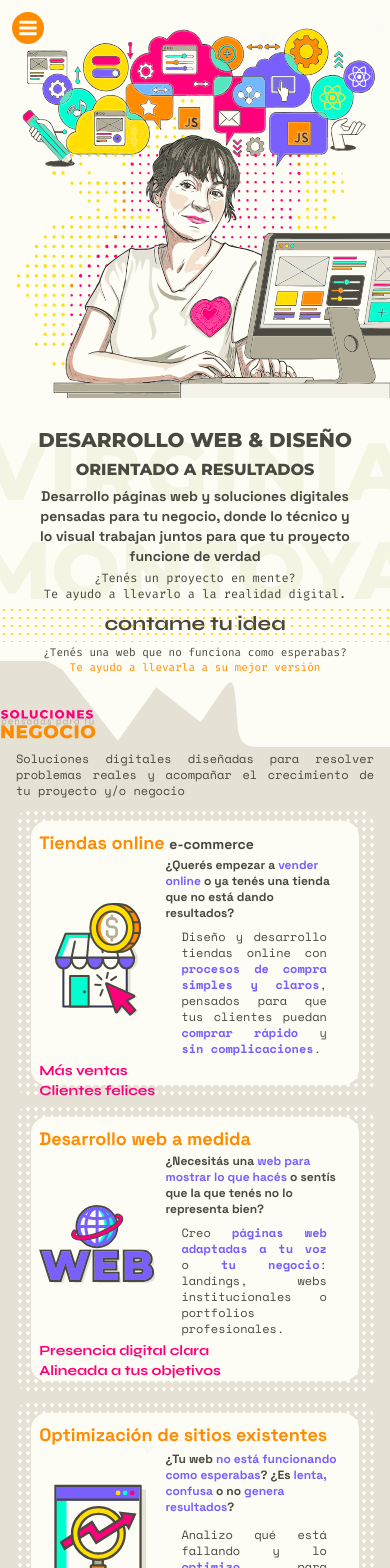
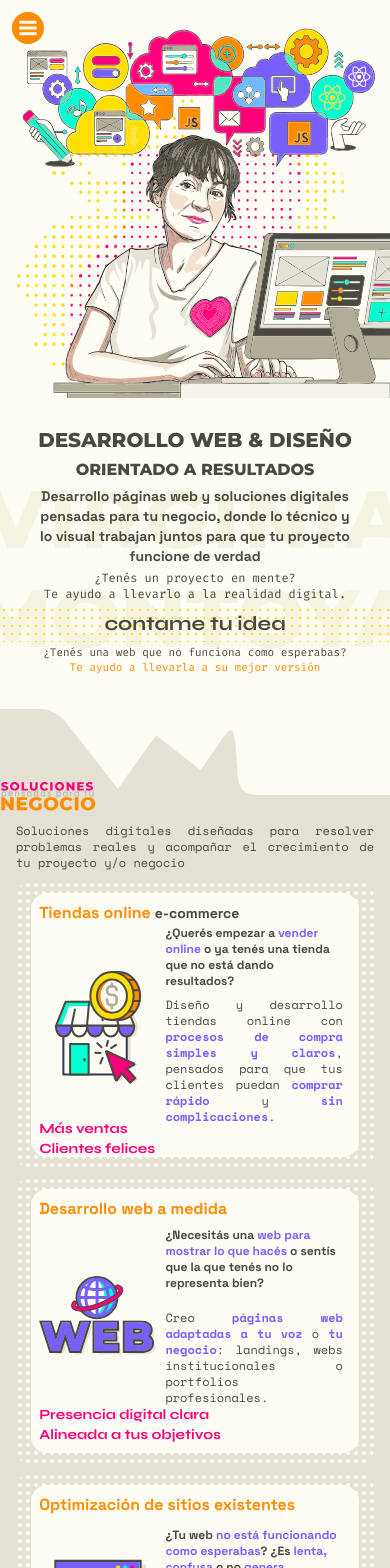
Before and after one commit to mvirm/web, a React (Vite) app in the folder web/: page / in a window 390 px wide. Shown: the top 1568 px of the page. Built offline with nearby package versions, Linux system fonts and the light colour scheme.

Commit message:
ajustes finales

```diff
--- a/web/index.html
+++ b/web/index.html
@@ -17,6 +17,7 @@
     />
     <link rel="icon" type="image/svg+xml" href="/icon.svg" />
     <meta name="viewport" content="width=device-width, initial-scale=1.0" />
+    <meta name="color-scheme" content="light" />
     <title>web</title>
   </head>
   <body>
--- a/web/src/components/footer/Footer.jsx
+++ b/web/src/components/footer/Footer.jsx
@@ -28,7 +28,10 @@ const Footer = ({ setShowModal }) => {
             <h6>CONTACTO</h6>
           </div>
         </section>
-        <p>© 2026 Virginia Montoya Web Site. All rights reserved.</p>
+        <p>
+          ©2026 Virginia Montoya Web Site.
+          <br /> All rights reserved.
+        </p>
       </div>
     </footer>
   );
--- a/web/src/index.css
+++ b/web/src/index.css
@@ -91,6 +91,9 @@ Ahora su archivo CSS está asociado con Tailwind CSS en lugar de CSS normal y la
 
 /* estilos customizados*/
 @layer base {
+  html {
+    color-scheme: light;
+  }
   body {
     @apply bg-parchment text-text-primary font-body text-xs md:text-sm;
   }
@@ -166,12 +169,12 @@ Ahora su archivo CSS está asociado con Tailwind CSS en lugar de CSS normal y la
 }
 .heroPictureLayout {
   & picture {
-    @apply -top-12 md:top-0  -mb-12 md:mb-0;
+    @apply top-0  -mb-12 md:mb-0;
   }
 }
 .projectsPictureLayout {
   & picture {
-    @apply top-2 md:-top-22 lg:-top-40 -mb-12 md:mb-0;
+    @apply top-1 md:-top-22 lg:-top-40 -mb-12 md:mb-0;
   }
 }
 /*ESTILOS HERO*/
@@ -260,7 +263,7 @@ Ahora su archivo CSS está asociado con Tailwind CSS en lugar de CSS normal y la
   }
 }
 .servicesLayout {
-  @apply -mt-22 md:-mt-18 lg:-mt-36;
+  @apply mt-8 md:-mt-18 lg:-mt-36;
 }
 .projectsLayout {
   @apply -mt-26 md:-mt-76 lg:-mt-144;
@@ -301,7 +304,7 @@ Ahora su archivo CSS está asociado con Tailwind CSS en lugar de CSS normal y la
 .serviceCard {
   @apply bg-cream rounded-2xl w-11/12 h-11/12 md:w-10/12  flex flex-col p-2 lg:p-4;
   & h3 {
-    @apply font-subtitle text-title font-bold text-lg lg:text-xl;
+    @apply font-subtitle text-title font-bold text-base md:text-lg lg:text-xl;
   }
 }
 .serviceCardContent {
@@ -325,11 +328,11 @@ Ahora su archivo CSS está asociado con Tailwind CSS en lugar de CSS normal y la
     @apply block lg:hidden font-subtitle text-xs;
   }
   & p {
-    @apply text-xs lg:text-sm lg:mt-auto mb-1;
+    @apply w-full p-0 text-xs lg:text-sm lg:mt-auto mb-1;
   }
 }
 .serviceCardHighlights {
-  @apply flex flex-col mt-auto;
+  @apply flex flex-col -mt-2.5 md:mt-auto;
   & span {
     @apply font-button text-sm lg:text-base text-magenta font-semibold;
   }
@@ -362,7 +365,7 @@ Ahora su archivo CSS está asociado con Tailwind CSS en lugar de CSS normal y la
     @apply w-1/3 h-auto lg:w-3/5;
   }
   & p {
-    @apply text-xs lg:text-sm mt-2 lg:mt-4 text-left lg:text-justify leading-relaxed;
+    @apply text-xs lg:text-sm mt-2 lg:mt-4 text-left lg:text-justify leading-relaxed p-0;
   }
 }
 .benefitCardHighlight {
@@ -432,7 +435,7 @@ Ahora su archivo CSS está asociado con Tailwind CSS en lugar de CSS normal y la
 .projectCard-sectionImages {
   @apply flex w-full items-center justify-around order-1 md:order-2;
   & img {
-    @apply min-w-30 md:min-w-52 lg:min-w-96 h-auto;
+    @apply min-w-24 md:min-w-52 lg:min-w-96 h-auto;
   }
 }
 .projectCard-sectionDetails {
@@ -489,7 +492,7 @@ Ahora su archivo CSS está asociado con Tailwind CSS en lugar de CSS normal y la
 .processCardBody {
   @apply flex-1 flex flex-col justify-end w-full min-h-0 pb-0 mb-0;
   & p {
-    @apply font-body text-ink text-[0.8rem] md:text-xs lg:text-sm text-left md:text-justify leading-tight tracking-wide;
+    @apply font-body text-ink text-[0.8rem] md:text-xs lg:text-sm text-left md:text-justify leading-tight tracking-wide p-0;
   }
 }
 /*CTA proyectos y Procesos */
@@ -528,12 +531,12 @@ Ahora su archivo CSS está asociado con Tailwind CSS en lugar de CSS normal y la
 .philosophyCardBody {
   @apply flex-1 flex flex-col justify-center w-full min-h-0 pb-0 mb-0 p-4;
   & p {
-    @apply font-body text-ink text-[0.8rem] md:text-xs lg:text-sm text-left md:text-justify leading-tight tracking-wide;
+    @apply font-body text-ink text-[0.8rem] md:text-xs lg:text-sm text-left md:text-justify leading-tight tracking-wide p-0;
   }
 }
 /*estilos card forma de pensar final*/
 .philosophyFinally {
-  @apply w-full relative overflow-hidden min-h-28 lg:min-h-40 flex items-center justify-center mt-6 lg:mt-10;
+  @apply w-full relative overflow-hidden min-h-36 lg:min-h-40 flex items-center justify-center mt-6 lg:mt-10;
   & picture {
     @apply absolute h-full pointer-events-none;
     & img {
@@ -544,7 +547,7 @@ Ahora su archivo CSS está asociado con Tailwind CSS en lugar de CSS normal y la
 .philosophyFinallyContent {
   @apply absolute inset-0 z-10 flex flex-col items-center justify-center h-full text-center w-full pb-10;
   & p {
-    @apply w-full font-body text-ink text-xs md:text-sm lg:text-xl text-center leading-tight tracking-wide pt-1;
+    @apply w-full font-body text-ink text-xs md:text-sm lg:text-xl text-center leading-tight tracking-wide pt-1 px-0;
   }
   & h6 {
     @apply font-cta text-base md:text-xl lg:text-3xl text-text-strong w-full md:w-5/6 mb-2 md:mb-3 lg:mb-10;
@@ -603,8 +606,11 @@ Ahora su archivo CSS está asociado con Tailwind CSS en lugar de CSS normal y la
         @apply text-base lg:text-lg font-cta text-text-primary;
       }
     }
-    & p {
-      @apply text-xs lg:text-sm text-text-primary mt-auto;
+  }
+  & p {
+    @apply w-full text-xs lg:text-sm text-text-primary mt-auto text-center;
+    & br {
+      @apply block md:hidden;
     }
   }
 }
@@ -641,7 +647,7 @@ Ahora su archivo CSS está asociado con Tailwind CSS en lugar de CSS normal y la
     @apply w-full flex-1 flex items-center justify-center;
   }
   & span {
-    @apply text-sm md:text-base lg:text-lg font-cta text-text-primary w-full text-center mb-10 md:mb-8 lg:mb-4;
+    @apply text-xs md:text-base lg:text-lg font-cta text-text-primary w-full text-center mb-10 md:mb-8 lg:mb-4;
     & a {
       @apply text-orange pointer-events-auto hover:text-magenta transition-colors duration-200;
     }
@@ -660,11 +666,11 @@ Ahora su archivo CSS está asociado con Tailwind CSS en lugar de CSS normal y la
       @apply w-full lg:w-4/5 rounded-lg border border-stone  bg-linen p-2 text-sm md:text-base font-cta text-text-primary pointer-events-auto focus:outline-none focus:ring-2 focus:ring-orange transition-all duration-200;
     }
     & textarea {
-      @apply resize-none h-80 md:h-72 lg:h-40 overflow-y-auto;
+      @apply resize-none h-64 md:h-72 lg:h-40 overflow-y-auto;
     }
   }
   & button {
-    @apply text-text-primary font-button font-bold text-xl lg:text-2xl w-full md:w-10/12 lg:w-2/3 mt-10 md:mt-0 py-3 lg:py-4 hover:bg-(--color-button-bg) transition-all duration-300 pointer-events-auto;
+    @apply text-text-primary font-button font-bold text-xl lg:text-2xl w-full md:w-10/12 lg:w-2/3 mt-0 py-3 lg:py-4 hover:bg-(--color-button-bg) transition-all duration-300 pointer-events-auto;
     background-image: var(--bg-dots-button);
     background-size: var(--bg-dots-size);
   }
```
